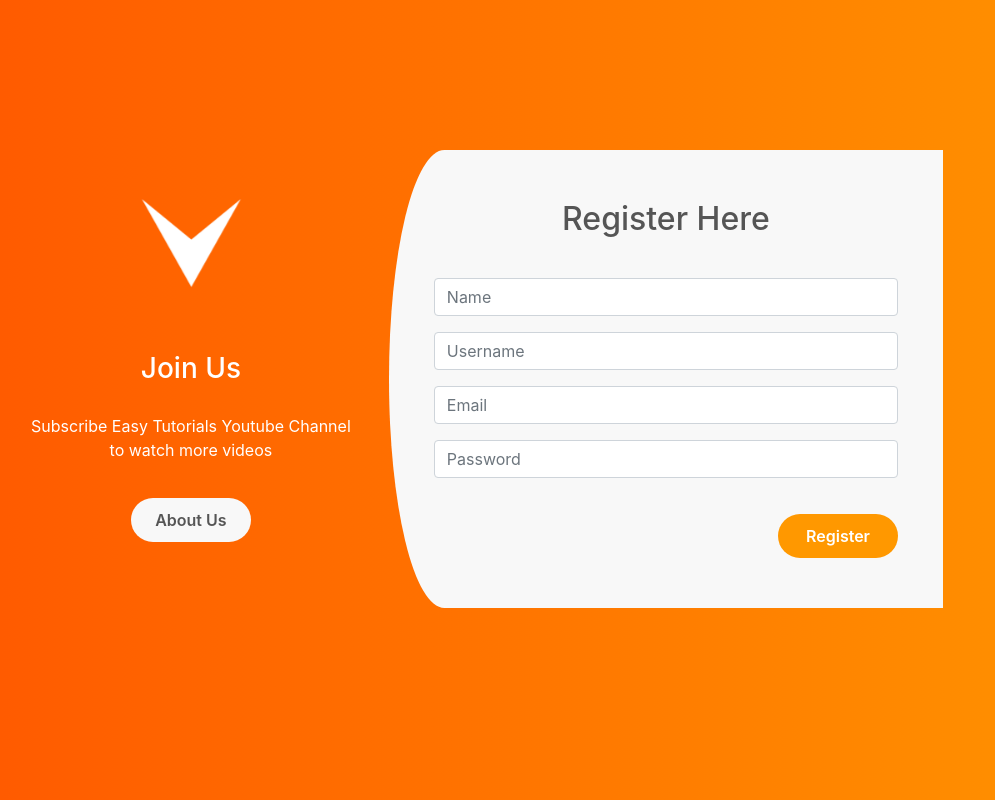
After one commit to CJSalgo235/my-first-blog, a Django app: template blog/templates/registration/register.html in a window 1280 px wide. The commit adds this page. Shown: the whole page, without its empty margins (77-1072 px from the left). Run offline with Django 3.2, Linux system fonts and the light colour scheme; the template is opened without the code that fills it, so the values that code supplies are empty; some libraries are stand-ins or nearby versions.

Commit message:
register page plus css and png

```diff
--- /dev/null
+++ b/blog/static/css/style.css
@@ -0,0 +1,68 @@
+body {
+    background-image: linear-gradient(to right, #ff5700, #ff9800);
+    margin-top: 150px !important;
+}
+.register-left {
+    text-align: center;
+    color: #fff;
+    padding: 30px;
+}
+.register-left img{
+    margin-top: -10px;
+    margin-bottom: -18px;
+    width: 200px;
+    animation: mover 1s infinite alternate;
+}
+.register-left p{
+    padding: 20px 20px 0;
+}
+.register-left .btn-primary {
+    border-radius: 1.5rem;
+        border: none;
+        width: 120px;
+        background: #f8f8f8;
+        font-weight: 600;
+        color: #555;
+        margin-top: 20px;
+        padding: 10px;
+}
+.register-left .btn-primary:hover{
+    background: #000;
+}
+
+.register-right {
+    border: none;
+    background: #f8f8f8;
+    border-top-left-radius: 10% 50%;
+    border-bottom-left-radius: 10% 50%;
+    padding: 50px;
+}
+.register-right h2 {
+    text-align: center;
+    margin-bottom: 10px;
+    color: #555;
+}
+.register-form {
+    padding: 30px
+}
+.register-right .btn-primary {
+    float: right;
+    border-radius: 1.5rem;
+        border: none;
+        width: 120px;
+        background: #ff9800;
+        font-weight: 600;
+        color: #fff;
+        margin-top: 20px;
+        padding: 10px;
+}
+.register-right .btn-primary:hover {
+    background: #ffd000;
+}
+.register-right .btn-primary:active{
+    background: #ff5700 !important;
+}
+@keyframes mover {
+    0%{transform: translatY(0);}
+    100%{transform: translateY(-20px);}
+}
--- /dev/null
+++ b/blog/templates/registration/register.html
@@ -0,0 +1,117 @@
+{% load static %}
+
+<html>
+    <head>
+        <title>Registration Page Design</title>
+        <link rel="stylesheet" href="{% static 'css/style.css' %}">
+        <link rel="stylesheet" href="https://stackpath.bootstrapcdn.com/bootstrap/4.3.1/css/bootstrap.min.css">
+    </head>
+    <body>
+        <div class="container">
+            <div class="row">
+                <div class="col-md-10 offset=md-1">
+                    <div class="row">
+                        <div class="col-md-5 register-left">
+                            <img src="{% static 'images/icon.png' %}">
+                            <h3>Join Us</h3>
+                            <p>Subscribe Easy Tutorials Youtube Channel to watch more videos</p>
+                            <button type="button" class="btn btn-primary">About Us</button>
+                        </div>
+                        <div class="col-md-7 register-right">
+                            <h2>Register Here</h2>
+                            <div class="register-form">
+                                <div class="form-group">
+                                    <input type="text" class="form-control" placeholder="Name">
+                                </div>
+                                <div class="form-group">
+                                    <input type="text" class="form-control" placeholder="Username">
+                                </div>
+                                <div class="form-group">
+                                    <input type="text" class="form-control" placeholder="Email">
+                                </div>
+                                <div class="form-group">
+                                    <input type="text" class="form-control" placeholder="Password">
+                                </div>
+                                <button type="button" class="btn btn-primary">Register</button>
+                            </div>
+                        </div>
+                    </div>
+                </div>
+            </div>
+        </div>
+    </body>
+</html>
+
+
+
+
+
+
+
+
+
+
+
+
+
+
+
+
+
+
+
+
+
+
+
+
+
+
+
+
+
+
+<!-- {% load static %}
+
+<html>
+    <head>
+        <title>Registration Page Design</title>
+        <link rel="stylesheet" href="{% static 'css/style.css' %}">
+        <link rel="stylesheet" href="https://stackpath.bootstrapcdn.com/bootstrap/4.3.1/css/bootstrap.min.css">
+        <body>
+            <div class="container"></div>
+            <div class="row">
+                <div class="col-md-10 offset=mid-1">
+                    <div class="row">
+                        <div class="col-md-5 register-left">
+                            <img src="{% static 'images/icon.png' %}">
+                            <a href="https://pngtree.com/free-vectors">free vectors from pngtree.com</a>
+                            <h3>Join Us</h3>
+                            <p>Subscribe Easy Tutorials Youtube Channel to watch more videos</p>
+                            <button type="button" class="btn btn-primary"></button>
+                        </div>
+                        <div class="col-md-7 register-right">
+                            <h2>Register Here</h2>
+                            <div class="register-form">
+                                <div class="form-group">
+                                    <input type="text" class="form-control" placeholder="Name">
+                                </div>
+                                <div class="form-group">
+                                    <input type="text" class="form-control" placeholder="Username">
+                                </div>
+                                <div class="form-group">
+                                    <input type="text" class="form-control" placeholder="Email">
+                                </div>
+                                <div class="form-group">
+                                    <input type="text" class="form-control" placeholder="Password">
+                                </div>
+
+                                <button type="button" class="btn btn-primary">Register</button>
+                            </div>
+                        </div>
+                    </div>
+                </div>
+            </div>
+        </body>
+    </head>
+</html> -->
--- a/docker-compose.yml
+++ b/docker-compose.yml
@@ -11,7 +11,7 @@ services:
       retries: 5
   web:
     build: .
-    command: bash -c "python3 manage.py makemigrations && python3 manage.py migrate && python3 manage.py runserver 0.0.0.0:8000"
+    command: python3 manage.py runserver 0.0.0.0:8000
     container_name: flickr2
     volumes:
       - .:/flickr2
@@ -20,3 +20,5 @@ services:
     depends_on:
       db:
         condition: service_healthy
+
+# bash -c "python3 manage.py makemigrations && python3 manage.py migrate && python3 manage.py runserver 0.0.0.0:8000"
```
Also changed, not shown: blog/templates/registration/login.html (+39 -0 lines), blog/static/images/icon.png (added).
